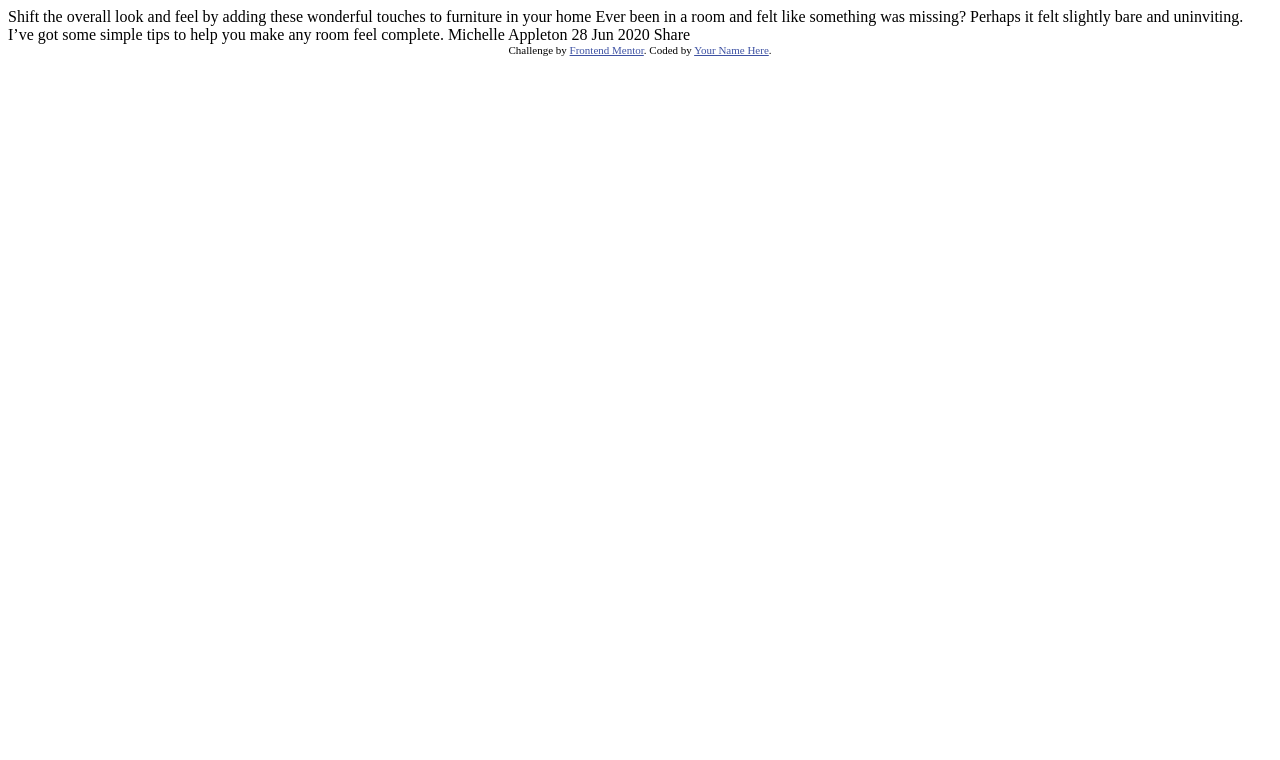
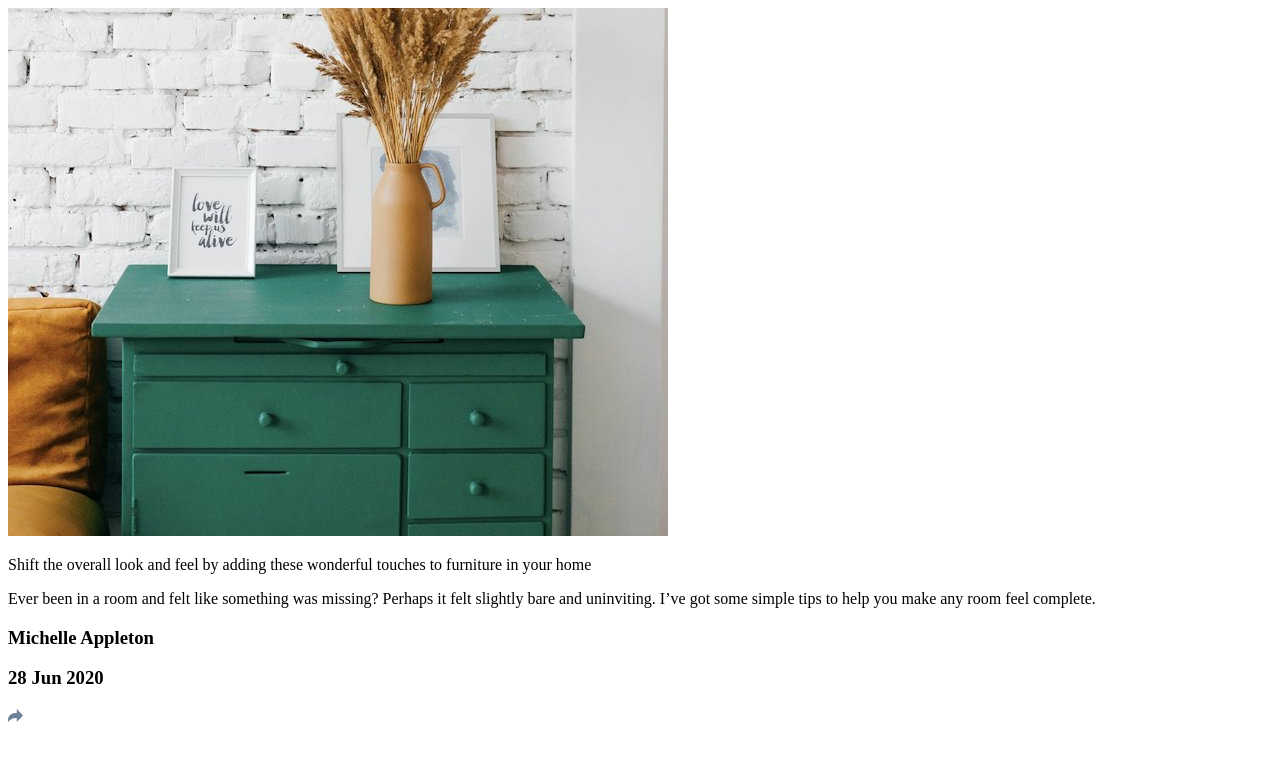
Before and after one commit to r3surr3cti0n/article-preview-component, a plain HTML site: page index.html in a window 1280 px wide. Drawn offline with Linux system fonts and the light colour scheme.

Commit message:
create html structure.

```diff
--- a/index.html
+++ b/index.html
@@ -1,36 +1,55 @@
 <!DOCTYPE html>
 <html lang="en">
 	<head>
-  <meta charset="UTF-8">
-  <meta name="viewport" content="width=device-width, initial-scale=1.0"> <!-- displays site properly based on user's device -->
+		<meta charset="UTF-8" />
+		<meta name="viewport" content="width=device-width, initial-scale=1.0" />
+		<!-- displays site properly based on user's device -->
 
-  <link rel="icon" type="image/png" sizes="32x32" href="./images/favicon-32x32.png">
+		<link
+			rel="icon"
+			type="image/png"
+			sizes="32x32"
+			href="./images/favicon-32x32.png"
+		/>
 
 		<title>Frontend Mentor | Article preview component</title>
 
 		<!-- Feel free to remove these styles or customise in your own stylesheet 👍 -->
 		<style>
-    .attribution { font-size: 11px; text-align: center; }
-    .attribution a { color: hsl(228, 45%, 44%); }
+			.attribution {
+				font-size: 11px;
+				text-align: center;
+			}
+			.attribution a {
+				color: hsl(228, 45%, 44%);
+			}
 		</style>
 	</head>
 	<body>
-
+		<div class="article">
+			<img src="images/drawers.jpg" alt="" />
+			<div class="content">
+				<p class="title">
 					Shift the overall look and feel by adding these wonderful
 					touches to furniture in your home
+				</p>
+				<p class="desc">
+					Ever been in a room and felt like something was missing?
+					Perhaps it felt slightly bare and uninviting. I’ve got some
+					simple tips to help you make any room feel complete.
+				</p>
+				<div class="share-box">
+					<h3 class="name">Michelle Appleton</h3>
+					<h3 class="date">28 Jun 2020</h3>
+					<img src="images/icon-share.svg" alt="" />
+				</div>
+			</div>
+		</div>
 
-  Ever been in a room and felt like something was missing? Perhaps
-  it felt slightly bare and uninviting. I’ve got some simple tips
-  to help you make any room feel complete.
-
-  Michelle Appleton
-  28 Jun 2020
-
-  Share
-
+		<!--
   <div class="attribution">
     Challenge by <a href="https://www.frontendmentor.io?ref=challenge" target="_blank">Frontend Mentor</a>.
     Coded by <a href="#">Your Name Here</a>.
-  </div>
+  </div> -->
 	</body>
 </html>
```
Lines whose indentation alone changed are shown as unchanged.
